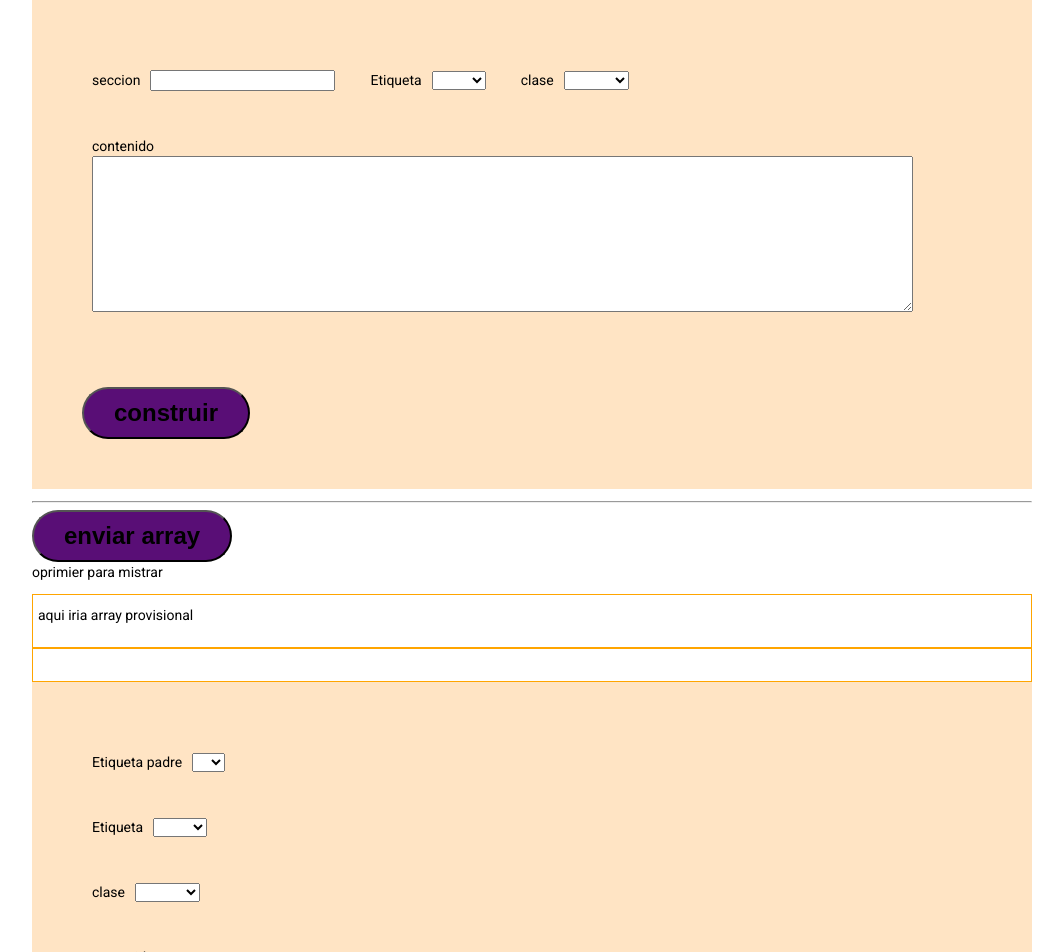
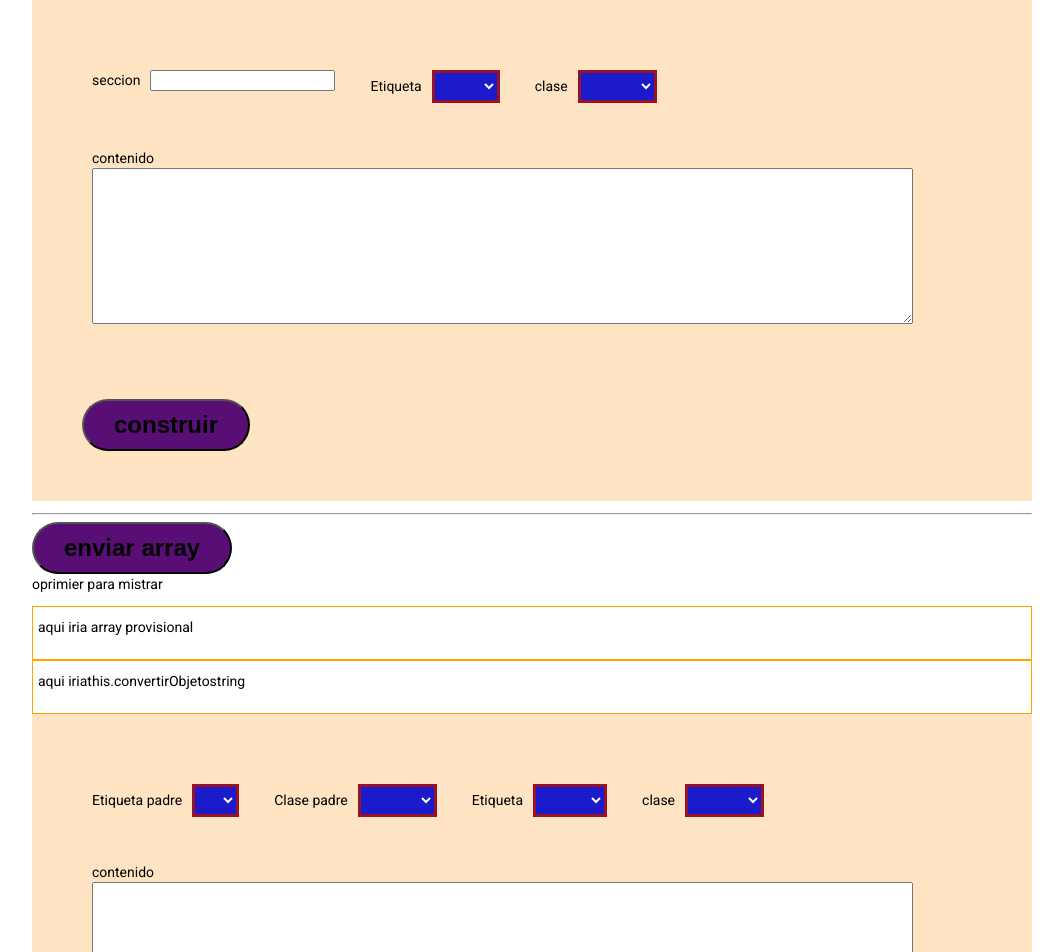
Before and after one commit to anjoalo1/angular-formulario2, an Angular app in the folder formularios2/: page /formulario in a window 1280 px wide. Shown: the top 952 px of the page, without its empty margins (108-1171 px from the left). Built offline with nearby package versions, Linux system fonts and the light colour scheme.

Commit message:
creando array y objeto

```diff
--- /dev/null
+++ b/formularios2/src/app/formulario/arraysEtiquetas.ts
@@ -0,0 +1,23 @@
+
+export const clasesCss:any[]=[
+    {"clase":"parrafo", "etiqueta":"p", "nombre":"parrafo"},
+    {"clase":"title-h1", "etiqueta":"h1", "nombre":"h1"},
+    {"clase":"title-h2", "etiqueta":"h2", "nombre":"h2"},
+    {"clase":"title-h3", "etiqueta":"h3", "nombre":"h3"},
+    {"clase":"", "etiqueta":"ul", "nombre":"ul"},
+    {"clase":"", "etiqueta":"li", "nombre":"li"},
+    {"clase":"img", "etiqueta":"img", "nombre":"img"},
+    {"clase":"code", "etiqueta":"Code", "nombre":"code"}
+  ];
+
+export const tagPadre:any[]=[
+    {"etiqueta":"ul", "nombre":"ul"},
+    {"etiqueta":"ol", "nombre":"ol"},
+  ];
+
+  export const tag2Form:any[]=[
+  /*   {"clase":"", "etiqueta":"ul", "nombre":"ul"}, */
+    {"clase":"", "etiqueta":"li", "nombre":"li"},
+    {"clase":"", "etiqueta":"span", "nombre":"span"},
+    {"clase":"", "etiqueta":"strong", "nombre":"strong"}
+  ];
--- a/formularios2/src/app/formulario/formulario.component.html
+++ b/formularios2/src/app/formulario/formulario.component.html
@@ -55,8 +55,15 @@
 
 
     <div class="presentar-datos" *ngFor="let mi of miarray; let i = index">
-            <div><span>clase: </span>{{mi.clase}} <span>contenido: </span>{{mi.contenido}}<span>etiqueta: </span>{{mi.etiqueta}} <span>seccion: </span>{{mi.seccion}}<span>subcontenido: </span>{{mi.subcontenido}}<span>url: </span>{{mi.url}}</div>
+         <div class="grid-deletearray">
+            <div>
+                <p>&lt;{{mi.etiqueta}} class="{{mi.clase}}"&gt;{{mi.contenido}}&lt;/{{mi.etiqueta}}&gt;</p>
+            </div>
+
+            <div>
                 <button class="boton-borrar" type="button" (click)="removeItem2(i)">borrar item {{i}}</button>
+            </div>
+         </div>
     </div>
 
 
@@ -72,7 +79,13 @@
     </div>
 
   <div class="presentacion-informacion">
+    <p>aqui iriathis.convertirObjetostring</p>
     <p>{{this.convertirObjetostring}}</p>
+  </div>
+
+
+  <div>
+    <p *ngFor="let uno of arrayAllTag">{{uno}}</p>
   </div>
 
     <!-- <div>
@@ -90,17 +103,24 @@
     <form class="container-form" [formGroup]="miFormulario2" (ngSubmit)="subcontenido2(miFormulario2)">
 
 
+        <div class="agrupados">
             <div class="separete-v">
                 <label for="selectEtiqueta">Etiqueta padre</label>
                 <select name="selectEtiqueta"  formControlName="etiquetaPadre">
                     <option *ngFor ="let cont of tagPadre" value={{cont.etiqueta}} >{{cont.nombre}}</option>
                 </select>
             </div>
+            <div class="separete-v">
+                <label for="selectClasePadre">Clase padre</label>
+                <select name="selectClasePadre"  formControlName="etiquetaPadreClase">
+                    <option *ngFor ="let cont of clasesCss" value={{cont.clase}} >{{cont.clase}}</option>
+                </select>
+            </div>
 
             <div class="separete-v">
                 <label for="selectEtiqueta">Etiqueta</label>
                 <select name="selectEtiqueta"  formControlName="etiqueta">
-                <option *ngFor ="let cont of clasesCss" value={{cont.etiqueta}} >{{cont.etiqueta}}</option>
+                    <option *ngFor ="let cont of tag2Form" value={{cont.etiqueta}} >{{cont.etiqueta}}</option>
                 </select>
             </div>
 
@@ -110,6 +130,7 @@
                 <select name="textclase" formControlName="clase">
                     <option *ngFor ="let cont of clasesCss" value={{cont.clase}} >{{cont.clase}}</option>
                 </select>
+            </div>
         </div>
 
         <div class="separete-v">
@@ -127,4 +148,18 @@
     <div>
         <p *ngFor="let mi of formulario2Array">{{mi.etiqueta}} {{mi.clase}} {{mi.contenido}}</p>
     </div>
+
+    <div>
+        <p *ngFor="let con of arrayTag2">{{con}}</p>
     </div>
+</div>
+
+<div>
+    <button type="button" (click)="unir2Arrays(arrayAllTag, arrayTag2)">unir dos arrays</button>
+</div>
+
+<div>
+    {{objetoFinal1.seccion}}
+    {{objetoFinal1.contenido}}
+
+</div>
--- a/formularios2/src/app/formulario/formulario.component.scss
+++ b/formularios2/src/app/formulario/formulario.component.scss
@@ -92,3 +92,36 @@
     border: 1px solid orange;
     padding: 10px 5px;
 }
+
+select{
+    padding: 5px;
+    background-color: #1b1bcb;
+    border: 3px solid rgb(151, 18, 41);
+    color: white;
+}
+
+.grid-deletearray{
+    display: grid;
+    grid-template-columns: 1fr 300px;
+}
+
+
+
+
+.container-pattern {
+    --s: 500px; /* control the size */
+    --c1: #f7d2a1;
+    --c2: #505078;
+
+    --_g:
+       var(--c1) 0%  5% ,var(--c2) 6%  15%,var(--c1) 16% 25%,var(--c2) 26% 35%,var(--c1) 36% 45%,
+       var(--c2) 46% 55%,var(--c1) 56% 65%,var(--c2) 66% 75%,var(--c1) 76% 85%,var(--c2) 86% 95%,
+       #0000 96%;
+    background:
+      radial-gradient(50% 50% at 100% 0,var(--_g)),
+      radial-gradient(50% 50% at 0 100%,var(--_g)),
+      radial-gradient(50% 50%,var(--_g)),
+      radial-gradient(50% 50%,var(--_g)) calc(var(--s)/2) calc(var(--s)/2)
+      var(--c1);
+    background-size: var(--s) var(--s);
+  }
--- a/formularios2/src/app/formulario/formulario.component.ts
+++ b/formularios2/src/app/formulario/formulario.component.ts
@@ -1,9 +1,10 @@
 import { Component, OnInit, ViewChild, ElementRef, AfterViewInit } from '@angular/core';
 import { FormControl, FormGroup, Validators } from '@angular/forms';
 import {MatCardModule} from '@angular/material/card';
-import { ArrayEtiquetas, Contenido, Subcontenido } from '../interfaces/interface_datos';
+import { ArrayEtiquetas, Contenido, Subcontenido, objetoFinal } from '../interfaces/interface_datos';
 import { SavebdService } from '../savebd.service';
 import { HttpClient } from '@angular/common/http';
+import { clasesCss, tagPadre, tag2Form } from './arraysEtiquetas';
 
 
 @Component({
@@ -24,9 +25,14 @@ export class FormularioComponent implements OnInit{
   ArrayEtiquetas:ArrayEtiquetas[]=[];
 
   arrayAllTag:any[]=[];
+  arrayAllTag3:any[]=[];
 
   convertirObjeto:any;
   convertirObjetostring:string="";
+
+  objetoFinal1:objetoFinal={seccion:"",
+contenido:[]
+};
 
 seccion:string="";
 etiqueta:string="";
@@ -34,6 +40,9 @@ clase:string="";
 contenido:string="";
 url:string="";
 codigo:string="";
+
+apertura:string="&lt;";
+cierre:string="&gt;"
 
 
 subcontenido:Subcontenido[]=[];
@@ -44,26 +53,11 @@ subconclase:string="";
 subconcontenido:string="";
 
 
-
+/* varialbe para guardar JSON. stringify*/
 arrayProvisional:string="";
 
 
-
-
-clasesCss:any[]=[
-  {"clase":"parrafo", "etiqueta":"p", "nombre":"parrafo"},
-  {"clase":"title-h1", "etiqueta":"h1", "nombre":"h1"},
-  {"clase":"title-h2", "etiqueta":"h2", "nombre":"h2"},
-  {"clase":"title-h3", "etiqueta":"h3", "nombre":"h3"},
-  {"clase":"", "etiqueta":"ul", "nombre":"ul"},
-  {"clase":"", "etiqueta":"li", "nombre":"li"},
-  {"clase":"img", "etiqueta":"img", "nombre":"img"},
-  {"clase":"code", "etiqueta":"Code", "nombre":"code"}
-];
-
-
-
-
+clasesCss =clasesCss;
 
 
   miFormulario = new FormGroup({
@@ -73,43 +67,16 @@ clasesCss:any[]=[
     contenido: new FormControl(''),
     url: new FormControl(''),
     codigo: new FormControl(''),
-      subconcontenido: new FormControl(''),
-
+    subconcontenido: new FormControl(''),
   })
 
   addPerson(miformulario:FormGroup): void {
 
-    this.seccion= this.miFormulario.get('seccion')?.value;
-    this.etiqueta= this.miFormulario.get('etiqueta')?.value;
-    this.clase= this.miFormulario.get('clase')?.value;
-    this.contenido= this.miFormulario.get('contenido')?.value;
-    this.url= this.miFormulario.get('url')?.value;
-    this.codigo= this.miFormulario.get('codigo')?.value;
 
-    console.log(this.etiqueta, this.contenido)
-
-
-    let miObjeto = {
-
-      seccion:`${this.seccion}`,
-      etiqueta:`${this.etiqueta}`,
-      clase:`${this.clase}`,
-      contenido:`${this.contenido}`,
-      url:`${this.url}`,
-      subcontenido:this.arraysub,
-      codigo:`${this.codigo}`
-      };
-
-    console.log(miObjeto);
-    this.miarray.push(miObjeto);
+    this.miarray.push(this.miFormulario.value);
+    console.log("array desde miformulario.value", this.miarray);
     console.log(this.miarray);
-     this.arrayProvisional = JSON.stringify(this.miarray);
-    console.log("este es el array provisionesal", this.arrayProvisional + `\n`);
-  }
-
-  removeItem(index:number): void{
-    /* this.miarray.splice(index,1); */
-    this.arrayContenido.splice(index,1);
+    this.generarHTML(this.miarray);
   }
 
   removeItem2(index:number):void{
@@ -121,25 +88,33 @@ clasesCss:any[]=[
 
  generarHTML(arr:Contenido[]) {
   let resultado="";
-    this.arrayContenido=[];
-    this.ArrayEtiquetas=[];
     this.arrayAllTag=[];
     this.convertirObjetostring=""
     this.convertirObjeto="";
     for (const obj of arr) {
 
+      if(obj.etiqueta=="Code"){
+
+        this.arrayAllTag.push(`<${obj.etiqueta} class='${obj.clase}'>${obj.codigo}</${obj.etiqueta}>`);
+      }else if(obj.etiqueta=="img"){
+
+        this.arrayAllTag.push(`<${obj.etiqueta} class='${obj.clase}'>${obj.url}</${obj.etiqueta}>`);
+      }else
+      {
+        this.arrayAllTag.push(`<${obj.etiqueta} class='${obj.clase}'>${obj.contenido}</${obj.etiqueta}>`);
+
+      }
 
 
-      let copia = {etiqueta:`<${obj.etiqueta} class='${obj.clase}'>${obj.contenido}</${obj.etiqueta}>`};
-      this.ArrayEtiquetas.push(copia);
-      this.arrayAllTag.push(`<${obj.etiqueta} class='${obj.clase}'>${obj.contenido}</${obj.etiqueta}>`);
+      console.log("arrayAlltag", this.arrayAllTag);
+      console.log("array unidos", this.arrayAllTag.join(''));
+    /*    this.convertirObjeto = {...this.arrayAllTag};
+       console.log(this.convertirObjeto);
 
 
-      //console.log("arrayAlltag", this.arrayAllTag);
-       this.convertirObjeto = {...this.arrayAllTag};
       console.log("convirtienrod", this.convertirObjeto);
-      this.convertirObjetostring = JSON.stringify(this.convertirObjeto);
-      console.log(this.convertirObjetostring);
+      this.convertirObjetostring = JSON.stringify(this.convertirObjeto); */
+      /* console.log(this.convertirObjetostring); */
 
 
     }
@@ -169,25 +144,25 @@ clasesCss:any[]=[
 
 
 /* aquqqi va el segundo formulario o */
-tagPadre:any[]=[
-  {"etiqueta":"ul", "nombre":"ul"},
-  {"etiqueta":"ol", "nombre":"ol"},
-];
-
-
-
+/*  */
+/*  */
+/*  */
+tagPadre = tagPadre;
+tag2Form = tag2Form;
 
 
 etiquetaPadre:string="";
   etiqueta2:string="";
   clase2:string="";
   contenido2:string="";
+  contenidoUnido:string="";
 
   formulario2Array:any[]=[];
   arrayTag2:any[]=[];
 
   miFormulario2 = new FormGroup({
     etiquetaPadre:new FormControl(''),
+    etiquetaPadreClase:new FormControl(''),
     etiqueta: new FormControl(''),
     clase: new FormControl(''),
     contenido: new FormControl('')
@@ -210,16 +185,25 @@ etiquetaPadre:string="";
    objeto1["subcontenido"] = array2;
    console.log(objeto1);
  */
+
+
   }
 
 
   crearHtml(array:any){
 
+
+
+
+
+
     const apertura = array[0].etiquetaPadre;
     const cierre = array[0].etiquetaPadre;
+    const classPadre = array[1].etiquetaPadreClase;
 
-    const tagApertura =`<${apertura}>`;
+    const tagApertura =`<${apertura} class='${classPadre}'>`;
     const tagCierre =`</${apertura}>`;
+    console.log("0", tagApertura, "1", tagCierre);
 
 
     for(const obj of array){
@@ -228,14 +212,43 @@ etiquetaPadre:string="";
       this.arrayTag2.push(etiqueta);
     }
 
+    const arrayConEtiquetas =[...this.arrayTag2];
+    const unirEtiquetas = arrayConEtiquetas.join("");
+    let armado = {"clase":'', "codigo":'', "contenido":unirEtiquetas,
+    "etiqueta":tagApertura, "seccion":'', "subcontenido":'', "url":''
+    }
+       this.miarray.push(armado);
+
     this.arrayTag2.unshift(tagApertura);
     this.arrayTag2.push(tagCierre);
     console.log(this.arrayTag2);
-    this.convertirObjeto["subcontenido"]=this.arrayTag2;
-    console.log(this.convertirObjeto);
+
+    //this.arrayAllTag3 = this.arrayAllTag.concat(this.arrayTag2);
+    //console.log("concatenando los dos array", this.arrayAllTag3);
+
+    this.contenidoUnido=this.arrayTag2.join("\n");
+    console.log(this.contenidoUnido);
+
+/*     let armado = {"clase":"", "codigo":"", "contenido":this.contenidoUnido,
+  "etiqueta":tagApertura, "seccion":"", "subcontenido":"", "url":""
+  }
+     this.miarray.push(armado);  */
+
+    // this.convertirObjeto["subcontenido"]=this.arrayTag2;
+    //console.log(this.convertirObjeto);
    /*  this.convertirObjetostring["subcontenido"]=this.arrayTag2 */
-   console.log(JSON.stringify(this.convertirObjeto));
+   //console.log(JSON.stringify(this.convertirObjeto));
 
+  }
+
+  unir2Arrays(array:any, array2:any): void{
+    this.arrayAllTag3 = array.concat(array2);
+    console.log("los dos arrays unidos", this.arrayAllTag3);
+    this.objetoFinal1 = {
+      "seccion":"cuar",
+      contenido:this.arrayAllTag3
+    }
+    console.log(this.objetoFinal1);
   }
 
 
--- a/formularios2/src/app/interfaces/interface_datos.ts
+++ b/formularios2/src/app/interfaces/interface_datos.ts
@@ -5,7 +5,6 @@ export interface Contenido {
     contenido: String;
     url?:String;
    /*  selectsubcon:String; */
-    subcontenido?:Subcontenido[];
     codigo?:String;
 
   }
@@ -19,3 +18,8 @@ export interface Contenido {
   export interface ArrayEtiquetas{
     etiqueta:string;
   }
+
+  export interface objetoFinal{
+    seccion:string,
+    contenido:string[];
+  }
```
Lines whose indentation alone changed are shown as unchanged.
